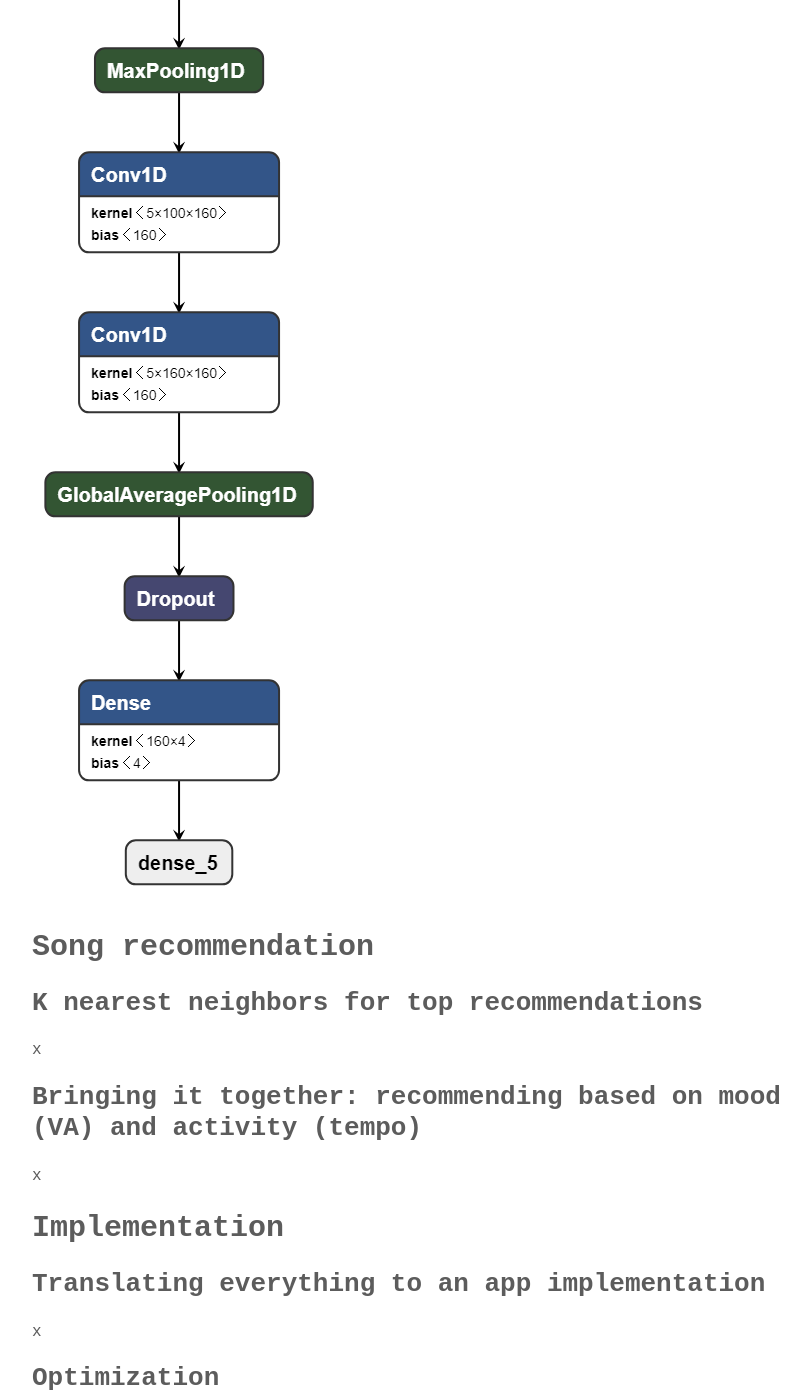
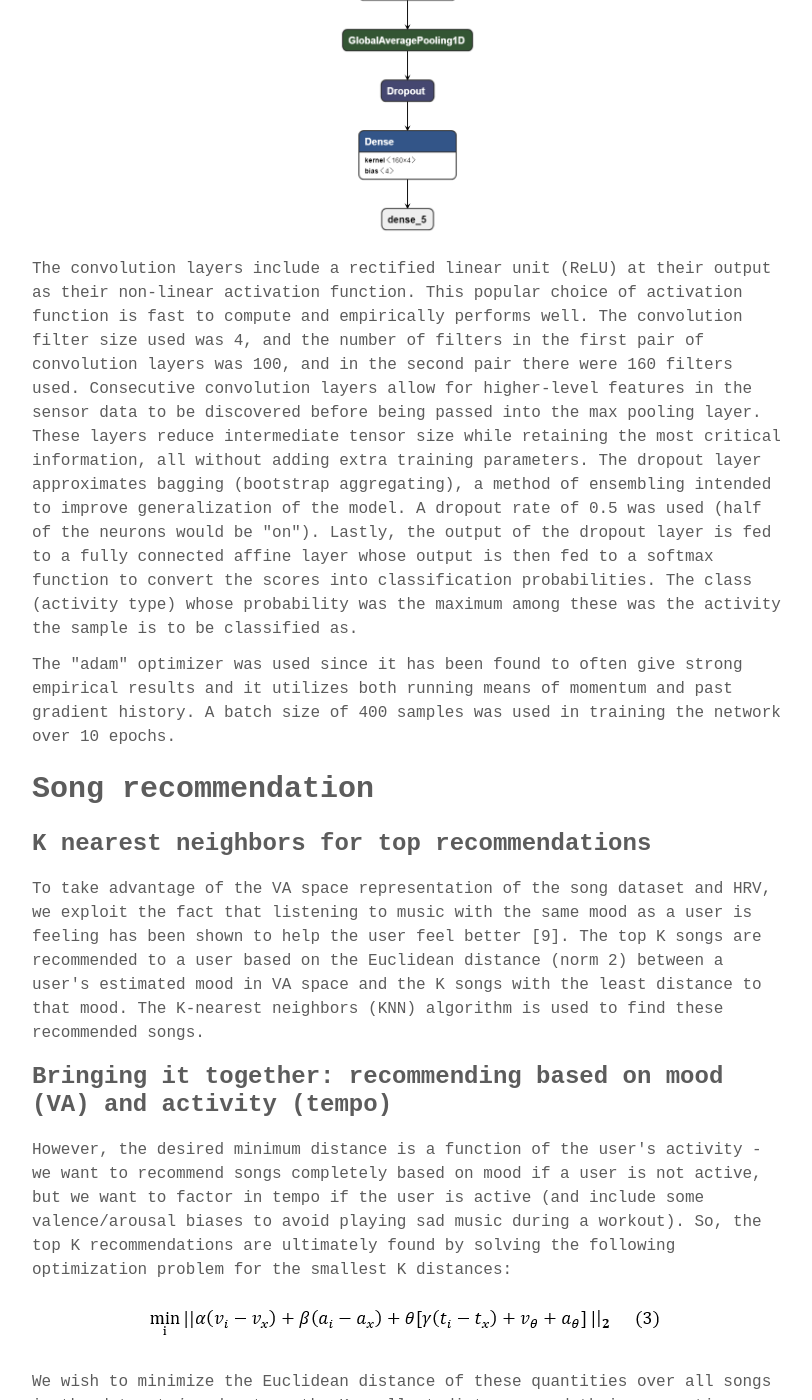
Before and after one commit to m202a-winter19-lofi/m202a-winter19-lofi.github.io, a Jekyll site: the page built from design.md, in a window 1280 px wide and 1400 px high, scrolled down 8718 px. Shown: the whole window, without its empty margins (232-1044 px from the left). Built offline with Jekyll 4.4.1, drawn with Linux system fonts in a browser that asks for light colours; some web fonts are replaced; some of the changed text lies outside the part shown.

Commit message:
image center success. added more to design

```diff
--- a/design.md
+++ b/design.md
@@ -16,7 +16,9 @@ LOFI takes user inputs such as their mood, estimated using their heart rate vari
 <p>One of the first questions that naturally surfaced when thinking up this project was, "How can you possibly quantify something like mood?"</p>
 <p>In 1992, a paper was published that introduced a 2-dimensional, continuous representation of emotion in the Journal of Experimental Psychology [1].
 This came to be known as the valence-arousal model of emotion, where different regions of the space represent different types of emotions.</p>
-![VA space](/assets/images/va_space.png)
+
+<p align="center"><img src="/assets/images/va_space.png"></p>
+
 <p>Valence, the horizontal axis, represents the positivity or negativity of an emotion. Arousal, the vertical axis, represents the energy of an emotion.
 For example, an emotion like happiness is characterized by high valence and high arousal, whereas anger is characterized by low valence and high arousal.
 This representation of emotion is desirable for our application since it is easy to visualize and to work with. </p>
@@ -78,7 +80,7 @@ and most of the activity samples were of either walking or jogging.</p>
 
 ![samples over users](/assets/images/cnn_dist_users.PNG)
 
-![samples over activities](/assets/images/cnn_dist_activities.PNG)
+<p align="center"><img src="/assets/images/cnn_dist_activities.PNG"></p>
 
 <p>All of the data was sampled at 20 Hz. We normalized the acceleration values x during preprocessing across all samples according to equation (2).</p>
 
@@ -92,7 +94,7 @@ of window overlap, we arrived at using a 3 second window with no overlap for tra
 Below are plots of a single window of different activities, preceded by a figure showing how the different smartphone acceleration axes were positioned relative to
 subjects' bodies during data collection [6].</p>
 
-![sensor positioning](/assets/images/sensor_orientation.PNG)
+<p align="center"><img src="/assets/images/sensor_orientation.PNG"></p>
 
 ![jogging](/assets/images/jogging.PNG)
 
@@ -110,28 +112,61 @@ subjects' bodies during data collection [6].</p>
 Other activities have observable, distinct features to set them apart from other types of activities (e.g. standing can be distinguished from sitting
 based on which axis feels gravity and walking up/downstairs have distinct "humps" in accelerometer readings).</p>
 
-<p>The CNN architecture used is based off [7].</p>
+<p>The CNN architecture used is based off [7] and was visualized using Netron [8].</p>
 
-![CNN architecture](/assets/images/cnn_architecture.png)
+<p align="center"><img src ="/assets/images/cnn_architecture.png" alt="architecture" height="650"></p>
+
+<p>The convolution layers include a rectified linear unit (ReLU) at their output as their non-linear activation function.
+This popular choice of activation function is fast to compute and empirically performs well. The convolution filter size used was
+4, and the number of filters in the first pair of convolution layers was 100, and in the second pair there were 160 filters used. Consecutive convolution layers
+allow for higher-level features in the sensor data to be discovered before being passed into the max pooling layer. These layers
+reduce intermediate tensor size while retaining the most critical information, all without adding extra training parameters. The
+dropout layer approximates bagging (bootstrap aggregating), a method of ensembling intended to improve generalization of the model.
+A dropout rate of 0.5 was used (half of the neurons would be "on"). Lastly, the output of the dropout layer is fed to a fully
+connected affine layer whose output is then fed to a softmax function to convert the scores into classification probabilities. The class (activity type) whose
+probability was the maximum among these was the activity the sample is to be classified as.</p>
+
+<p>The "adam" optimizer was used since it has been found to often give strong empirical results and it utilizes both running means of momentum and
+past gradient history. A batch size of 400 samples was used in training the network over 10 epochs.</p>
 
 # Song recommendation
 
-## K nearest neighbors for top recommendations
+### K nearest neighbors for top recommendations
 
-x
+<p>To take advantage of the VA space representation of the song dataset and HRV, we exploit the fact that listening
+to music with the same mood as a user is feeling has been shown to help the user feel better [9]. The top K songs are recommended to a user
+based on the Euclidean distance (norm 2) between a user's estimated mood in VA space and the K songs with the least distance to that mood.
+The K-nearest neighbors (KNN) algorithm is used to find these recommended songs.</p>
 
-## Bringing it together: recommending based on mood (VA) and activity (tempo)
 
-x
+
+
+
+### Bringing it together: recommending based on mood (VA) and activity (tempo)
+
+<p>However, the desired minimum distance is a function of the
+user's activity - we want to recommend songs completely based on mood if a user is not active, but we want to factor in tempo if the user is active (and
+include some valence/arousal biases to avoid playing sad music during a workout). So, the top K recommendations are ultimately found by solving the
+following optimization problem for the smallest K distances:</p>
+
+<p align="center"><img src="/assets/images/modified_knn.PNG"></p>
+
+We wish to minimize the Euclidean distance of these quantities over all songs in the dataset *i* and return the K smallest distances and their respective songs.
+*v*, *a*, and *t* represent valence, arousal and tempo values, respectively. *α*, *β*, and *γ* are weights applied to their respective terms used for fine tuning
+recommendations. The subscript *i* refers to the values of one of the songs in the dataset.
+The subscript *x* refers to the values of a user's mood (a user's cadence when referring to tempo in *t* sub x). *θ* represents an indicator variable whose
+value can either be 1 or 0; *θ* = 1 if the user is active (jogging), else *θ* = 0. The subscript *θ* in the last term of the equation are the biases applied to
+the valence and arousal value regardless of user mood or song: if the user is jogging, we want to bias the valence and arousal of suggested songs such that
+songs that are too sad or relaxed are not suggested (an active workout would benefit from a higher-energy, positive playlist).
 
 
 
 # Implementation
 
-## Translating everything to an app implementation
+### Translating everything to an app implementation
 
 x
 
-## Optimization
+### Optimization
 
 x
```
Also changed, not shown: assets/images/modified_knn.PNG (added).
